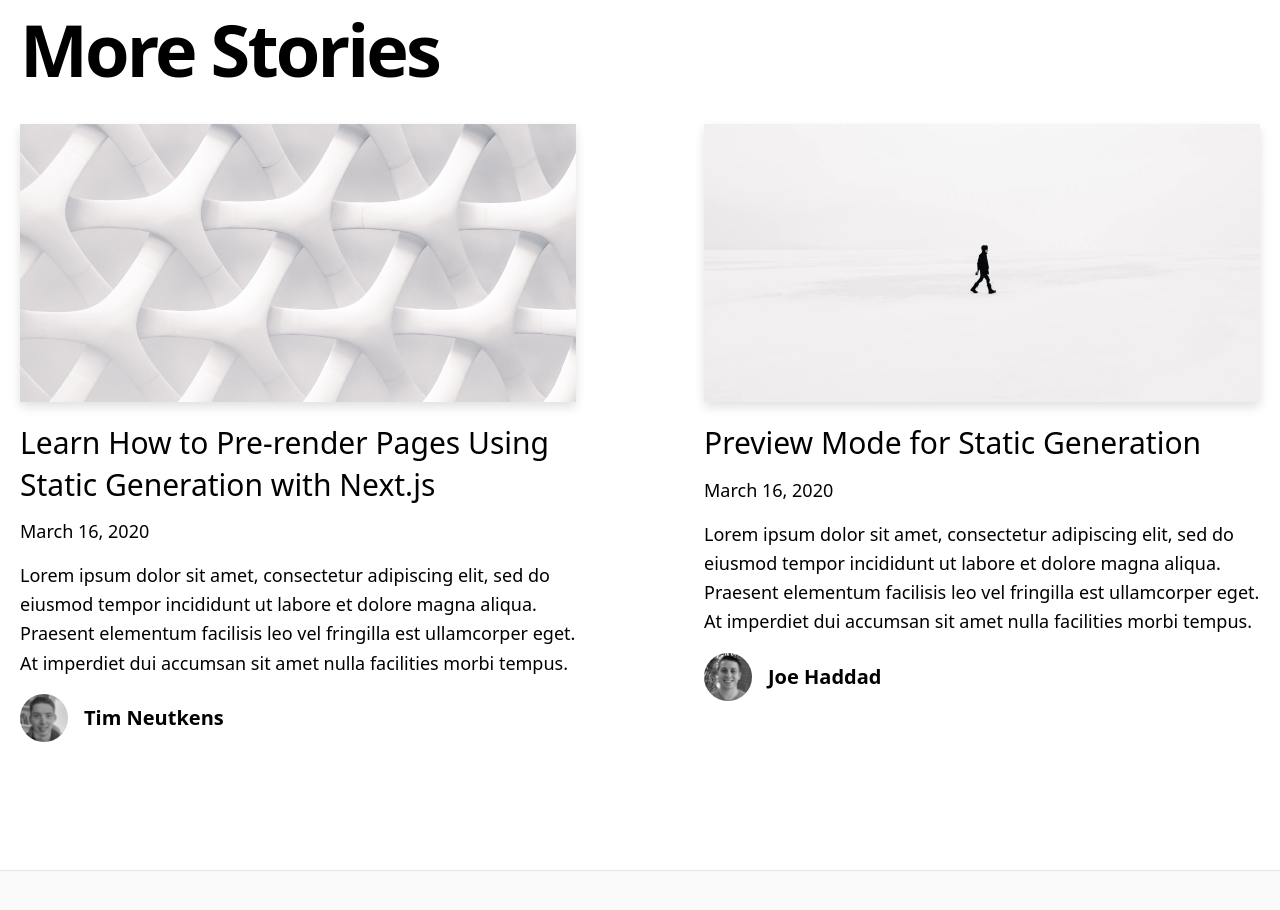
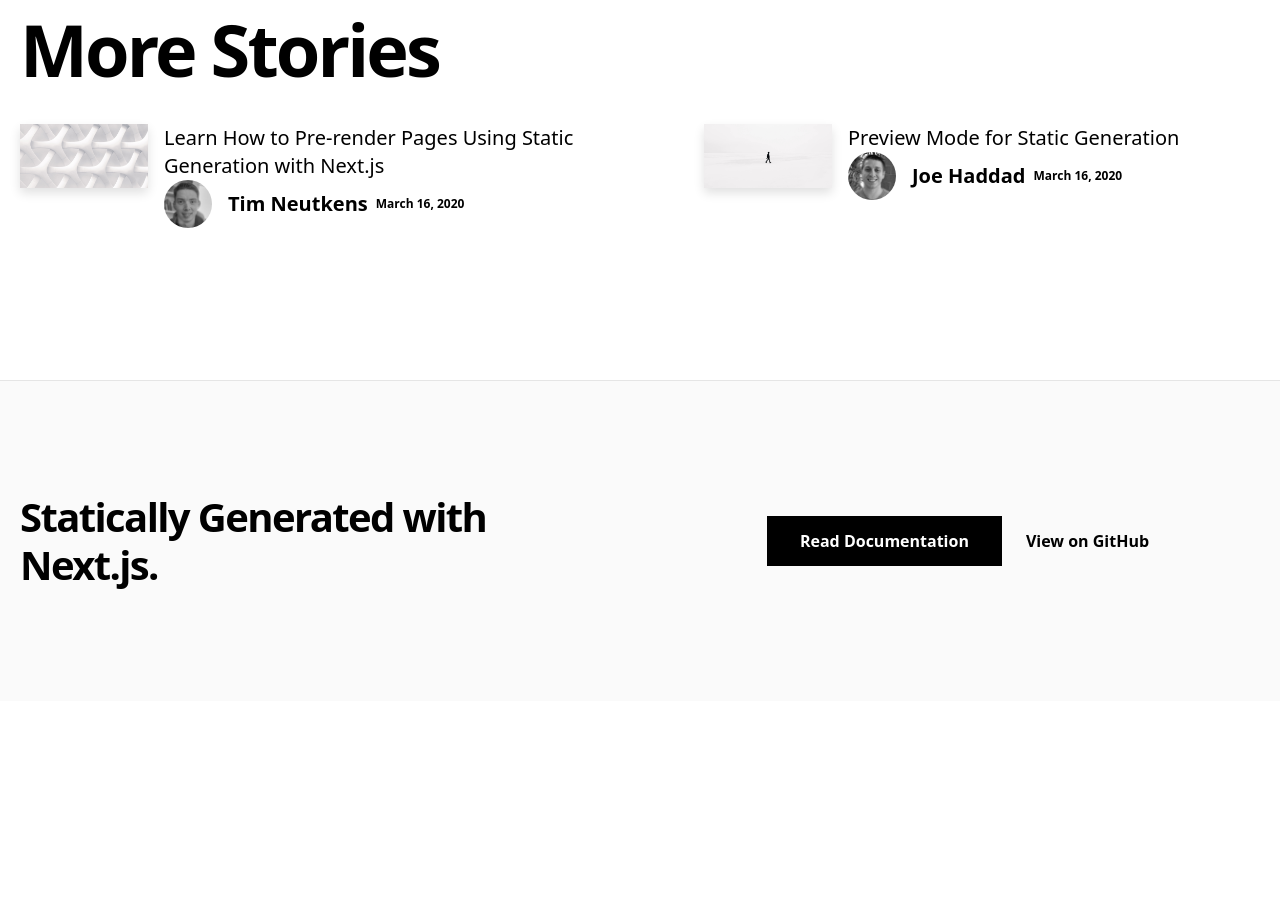
Before and after one commit to ketuhip/ketu-blog, a Next.js app: page / in a window 1280 px wide. Shown: the part 1360-2270 px from the top of the page. After the commit the page ends 2061 px from the top, so only its background shows below. Built offline with nearby package versions, Linux system fonts and the light colour scheme.

Commit message:
Hello World

```diff
--- a/components/post-preview.tsx
+++ b/components/post-preview.tsx
@@ -22,26 +22,25 @@
   slug,
 }: Props) => {
   return (
-    <div>
-      <div className="mb-5">
+    <div className="flex flex-row">
+      <div className="w-32 h-32">
         <CoverImage slug={slug} title={title} src={coverImage} />
       </div>
-      <h3 className="text-3xl mb-3 leading-snug">
-        <Link
-          as={`/posts/${slug}`}
-          href="/posts/[slug]"
-          className="hover:underline"
-        >
-          {title}
-        </Link>
-      </h3>
-      <div className="text-lg mb-4">
-        <DateFormatter dateString={date} />
+      <div className="flex-1 ml-4">
+        <h3 className="text-xl">
+          <Link as={`/posts/${slug}`} href="/posts/[slug]">
+            <a className="hover:underline">{title}</a>
+          </Link>
+        </h3>
+        <div className="flex flex-row">
+          <Avatar name={author.name} picture={author.picture} />
+          <div className="font-bold text-xs my-auto mx-2">
+            <DateFormatter dateString={date} />
+          </div>
+        </div>
       </div>
-      <p className="text-lg leading-relaxed mb-4">{excerpt}</p>
-      <Avatar name={author.name} picture={author.picture} />
     </div>
-  );
+  )
 };
 
 export default PostPreview;
```
